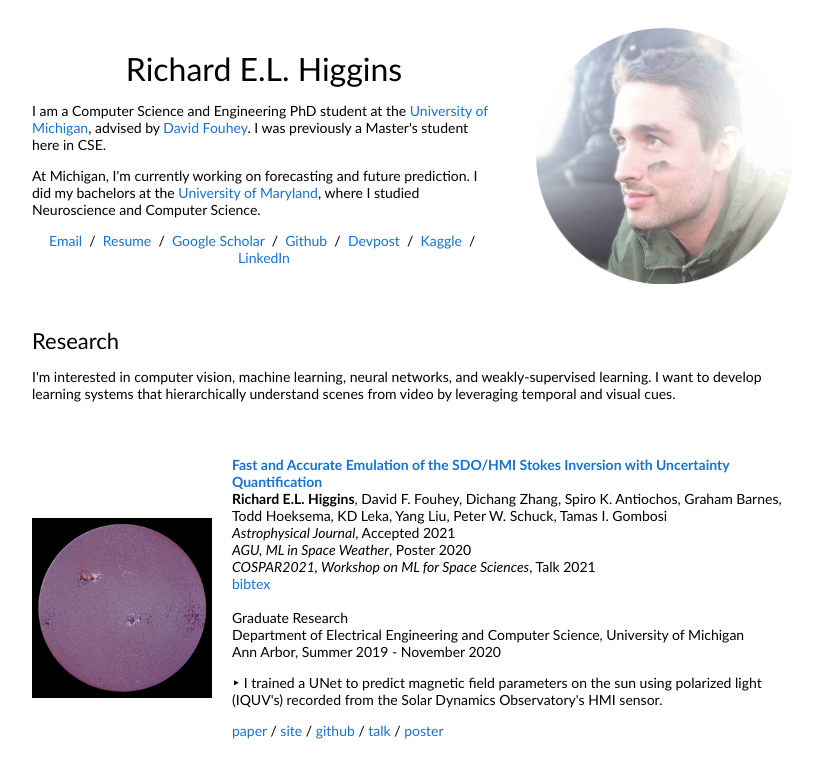
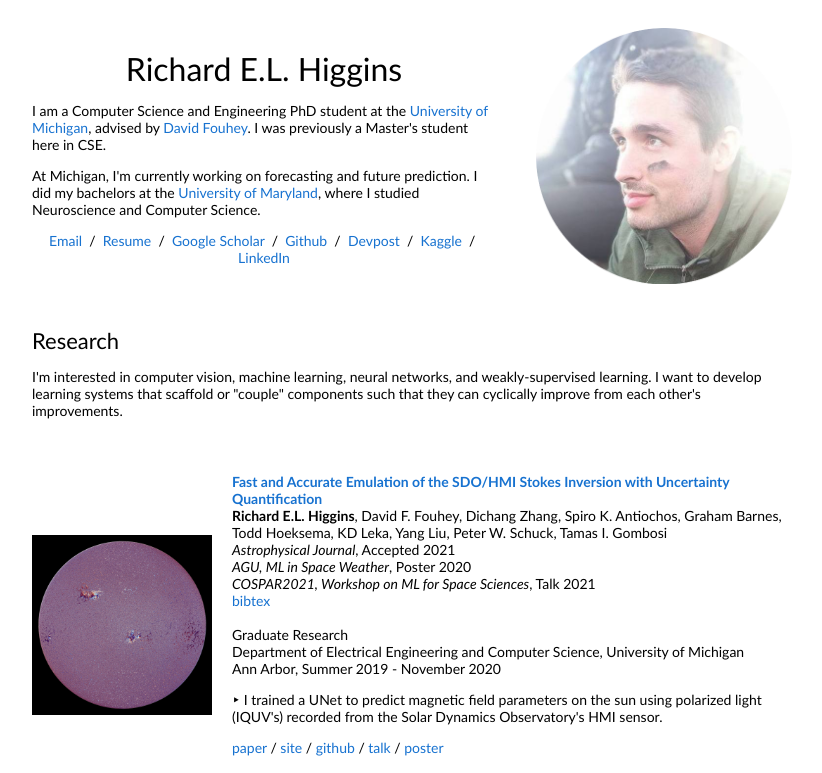
Before and after one commit to relh/website, a plain HTML site: page index.html in a window 1280 px wide. Shown: the top 773 px of the page, without its empty margins (228-1050 px from the left). Drawn offline with Linux system fonts and the light colour scheme.

Commit message:
modified mission

```diff
--- a/index.html
+++ b/index.html
@@ -55,7 +55,7 @@
             <td style="padding:20px;width:100%;vertical-align:middle">
               <heading>Research</heading>
               <p>
-                I'm interested in computer vision, machine learning, neural networks, and weakly-supervised learning. I want to develop learning systems that hierarchically understand scenes from video by leveraging temporal and visual cues.
+                I'm interested in computer vision, machine learning, neural networks, and weakly-supervised learning. I want to develop learning systems that scaffold or "couple" components such that they can cyclically improve from each other's improvements.
               </p>
             </td>
           </tr>
```
